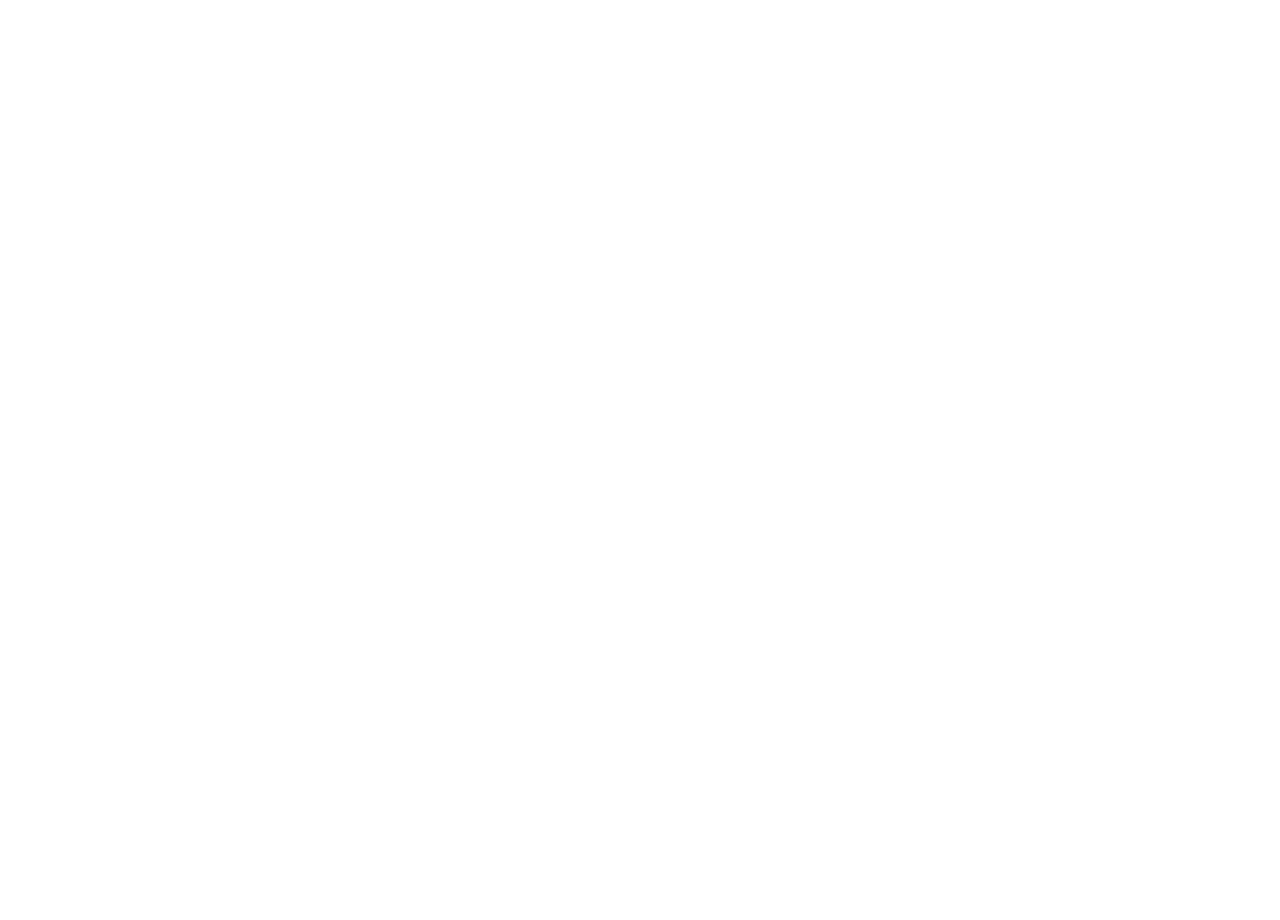
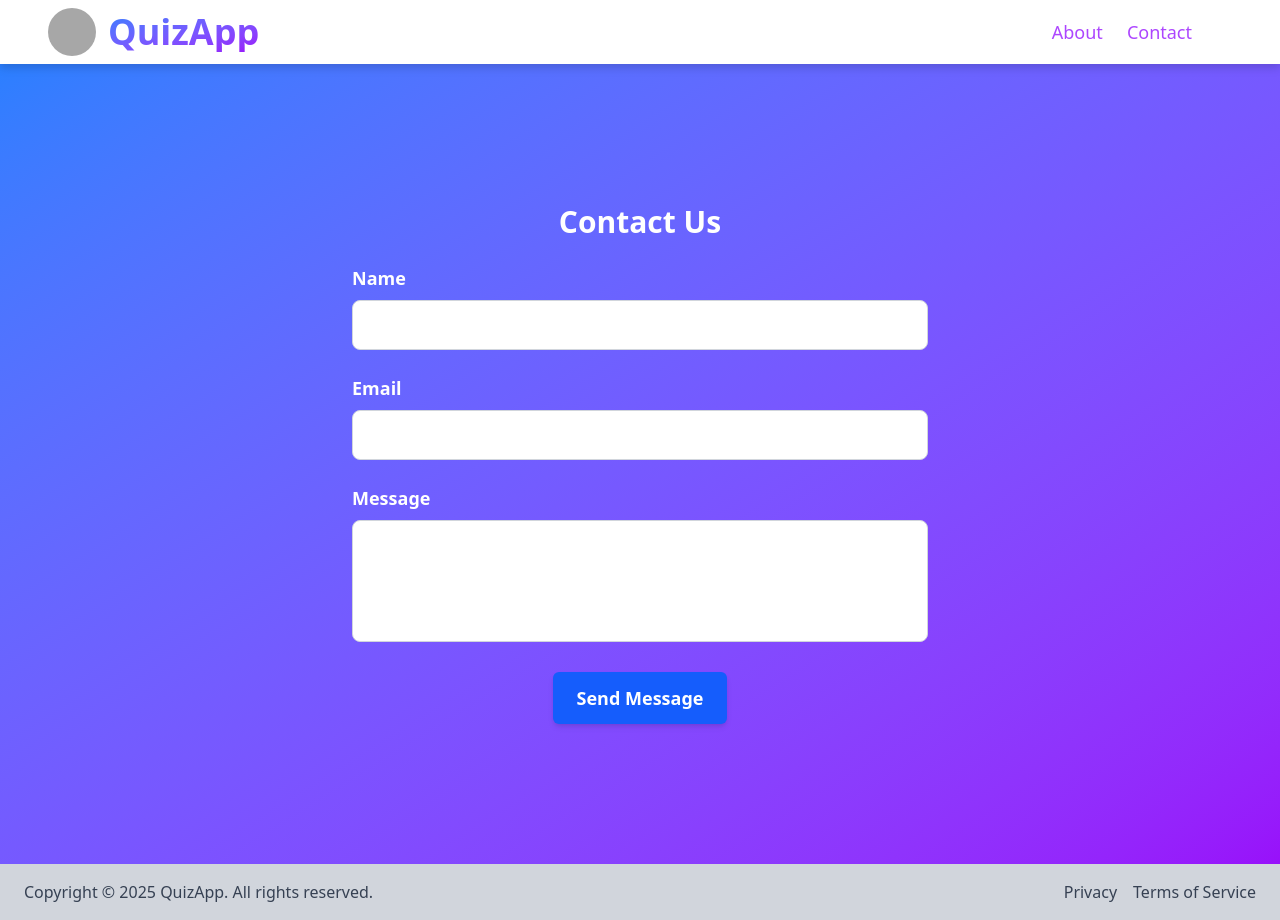
Before and after one commit to Roshan21p/Quiz-App, a React (Vite) app in the folder Frontend/: page /contact in a window 1280 px wide. Before the commit this address had no page. Before the commit the page ends 800 px from the top, so only its background shows below. Built offline with nearby package versions, Linux system fonts and the light colour scheme; grey boxes are pictures that could not be loaded.

Commit message:
Added aboutUs and contactUs page

```diff
--- a/Frontend/package.json
+++ b/Frontend/package.json
@@ -16,6 +16,7 @@
     "react": "^18.3.1",
     "react-confetti": "^6.2.2",
     "react-dom": "^18.3.1",
+    "react-hot-toast": "^2.5.1",
     "react-router-dom": "^7.1.3",
     "tailwindcss": "^4.0.1"
   },
--- a/Frontend/src/App.jsx
+++ b/Frontend/src/App.jsx
@@ -3,6 +3,8 @@
 import Quiz from './Pages/Quiz'
 import Result from './Pages/Result'
 import Review from './Pages/Review'
+import AboutUs from './Pages/AboutUs'
+import ContactUs from './Pages/ContactUs'
 
 function App() {
   return (
@@ -12,6 +14,8 @@
         <Route path="/quiz" element={<Quiz />} />
         <Route path="/result" element={<Result />} />
         <Route path="/review" element={<Review />} />
+        <Route path="/about" element={<AboutUs />} />
+        <Route path="/contact" element={<ContactUs />} />
       </Routes>
     </>
   )
--- a/Frontend/src/Layout/Layout.jsx
+++ b/Frontend/src/Layout/Layout.jsx
@@ -6,18 +6,34 @@
     <div className="flex flex-col">
       {/* Navbar */}
       <nav className="bg-white drop-shadow-lg">
-        <div className=" mx-auto px-2  md:px-12 py-2 flex justify-between items-center">
+        <div className="mx-auto px-2 md:px-12 py-2 flex justify-between items-center">
           {/* Logo & App Name */}
           <Link to="/" className="flex items-center space-x-3">
             <img
               src={QuizLogo}
               alt="Quiz logo"
-              className="w-12 h-12 rounded-full opacity-90"
+              className="w-8 h-8 sm:w-12 sm:h-12 rounded-full opacity-90"
             />
-            <p className="text-4xl font-bold bg-gradient-to-br from-blue-500 to-purple-600 bg-clip-text text-transparent">
+            <p className="text-xl sm:text-4xl font-bold bg-gradient-to-br from-blue-500 to-purple-600 bg-clip-text text-transparent">
               QuizApp
             </p>
           </Link>
+
+          {/* Right-aligned Links (About and Contact) */}
+          <div className="flex space-x-6 sm:mr-10 text-lg">
+            <Link
+              to="/about"
+              className="text-purple-500 hover:text-blue-500 transition-all duration-300"
+            >
+              About
+            </Link>
+            <Link
+              to="/contact"
+              className="text-purple-500 hover:text-blue-500 transition-all duration-300"
+            >
+              Contact
+            </Link>
+          </div>
         </div>
       </nav>
 
@@ -42,4 +58,5 @@
     </div>
   )
 }
+
 export default Layout
--- /dev/null
+++ b/Frontend/src/Pages/AboutUs.jsx
@@ -0,0 +1,48 @@
+import Layout from '../Layout/Layout'
+
+function AboutUs() {
+  return (
+    <Layout>
+      <div className="min-h-screen bg-gradient-to-br from-blue-500 to-purple-600 text-white flex items-center justify-center">
+        <div className="text-lg p-8 w-full sm:w-3/4 lg:w-1/2 space-y-6 bg-opacity-80 rounded-lg">
+          <h1 className="text-3xl font-semibold mb-6 text-center">About Us</h1>
+          <p className="mb-4">
+            Welcome to our quiz application! This quiz has been designed to help
+            users test their knowledge on various topics.
+          </p>
+          <p className="mb-4">
+            Our goal is to provide an interactive and engaging platform for
+            learning. Whether you're here to test your skills, learn something
+            new, or just have fun, we aim to offer a smooth and enjoyable
+            experience.
+          </p>
+          <h2 className="text-2xl font-semibold mt-6 mb-4">How It Works</h2>
+          <ul className="list-disc pl-6 space-y-2">
+            <li>Start the quiz by answering questions one by one.</li>
+            <li>
+              You will have a timer to complete the quiz, so make sure to answer
+              before time runs out!
+            </li>
+            <li>
+              Your score will be calculated based on correct and incorrect
+              answers.
+            </li>
+            <li>
+              Once the quiz is completed, you'll see your result and score.
+            </li>
+          </ul>
+          <h2 className="text-2xl font-semibold mt-6 mb-4">Our Mission</h2>
+          <p>
+            We are passionate about making learning fun and accessible. Our team
+            is dedicated to creating quizzes that challenge users while
+            providing an enjoyable learning experience. We believe in the power
+            of knowledge and strive to deliver high-quality content for users of
+            all levels.
+          </p>
+        </div>
+      </div>
+    </Layout>
+  )
+}
+
+export default AboutUs
--- /dev/null
+++ b/Frontend/src/Pages/ContactUs.jsx
@@ -0,0 +1,113 @@
+import React, { useState } from 'react'
+import Layout from '../Layout/Layout'
+
+function ContactUs() {
+  const [formData, setFormData] = useState({
+    name: '',
+    email: '',
+    message: ''
+  })
+  const [isSubmitting, setIsSubmitting] = useState(false)
+  const [statusMessage, setStatusMessage] = useState('')
+
+  // Handle form input changes
+  const handleChange = (e) => {
+    const { name, value } = e.target
+    setFormData((prevState) => ({
+      ...prevState,
+      [name]: value
+    }))
+  }
+
+  // Handle form submission
+  const handleSubmit = async (e) => {
+    e.preventDefault()
+    setIsSubmitting(true)
+
+    try {
+      await new Promise((resolve) => setTimeout(resolve, 1500)) // Simulated delay
+      setStatusMessage('Your message has been sent successfully!')
+      setFormData({
+        name: '',
+        email: '',
+        message: ''
+      })
+    } catch (error) {
+      setStatusMessage('There was an error sending your message.')
+    } finally {
+      setIsSubmitting(false)
+    }
+  }
+
+  return (
+    <Layout>
+      <div className="min-h-screen bg-gradient-to-br from-blue-500 to-purple-600 text-white flex items-center justify-center">
+        <div className="w-full rounded-lg p-8 sm:w-3/4 lg:w-1/2">
+          <h1 className="text-3xl font-semibold mb-6 text-center">
+            Contact Us
+          </h1>
+          <form onSubmit={handleSubmit} className="space-y-6">
+            <div>
+              <label htmlFor="name" className="block text-lg font-semibold">
+                Name
+              </label>
+              <input
+                type="text"
+                id="name"
+                name="name"
+                value={formData.name}
+                onChange={handleChange}
+                className="w-full p-3 mt-2 rounded-lg border border-gray-300 bg-white text-black focus:outline-none focus:ring-2 focus:ring-blue-500"
+                required
+              />
+            </div>
+            <div>
+              <label htmlFor="email" className="block text-lg font-semibold">
+                Email
+              </label>
+              <input
+                type="email"
+                id="email"
+                name="email"
+                value={formData.email}
+                onChange={handleChange}
+                className="w-full p-3 mt-2 rounded-lg border border-gray-300 bg-white text-black focus:outline-none focus:ring-2 focus:ring-blue-500"
+                required
+              />
+            </div>
+            <div>
+              <label htmlFor="message" className="block text-lg font-semibold">
+                Message
+              </label>
+              <textarea
+                id="message"
+                name="message"
+                value={formData.message}
+                onChange={handleChange}
+                rows="4"
+                className="w-full p-3 mt-2 rounded-lg border border-gray-300 bg-white text-black focus:outline-none resize-none focus:ring-2 focus:ring-blue-500"
+                required
+              ></textarea>
+            </div>
+            <div className="flex justify-center">
+              <button
+                type="submit"
+                className={`px-6 py-3 text-lg font-semibold text-white rounded-md  shadow-md bg-blue-600 hover:bg-blue-700 focus:ring-2 focus:ring-blue-400 transition-all ${isSubmitting ? 'opacity-50 cursor-not-allowed' : 'cursor-pointer'}`}
+                disabled={isSubmitting}
+              >
+                {isSubmitting ? 'Sending...' : 'Send Message'}
+              </button>
+            </div>
+          </form>
+          {statusMessage && (
+            <div className="mt-6 text-center text-lg">
+              <p>{statusMessage}</p>
+            </div>
+          )}
+        </div>
+      </div>
+    </Layout>
+  )
+}
+
+export default ContactUs
--- a/Frontend/src/Pages/Result.jsx
+++ b/Frontend/src/Pages/Result.jsx
@@ -20,7 +20,7 @@
     if (savedProgress) {
       let correctScore = 0,
         wrongScore = 0
-      const totalQues = quizQuestions.length
+      const totalQues = quizQuestions?.length
       correctScore = savedProgress?.score / 4
       wrongScore = totalQues - correctScore
 
@@ -35,7 +35,7 @@
     } else {
       setQuiz({
         score: 0,
-        totalQuestions: quizQuestions.length,
+        totalQuestions: quizQuestions?.length,
         correctAnswers: 0,
         wrongAnswers: 10
       })
@@ -78,7 +78,7 @@
 
         <p className="text-xl mt-2 font-semibold">
           Total Score:{' '}
-          <span className="font-bold text-blue-600">{quiz.score}</span>
+          <span className="font-bold text-blue-600">{quiz?.score}</span>
         </p>
         <p className="text-lg mt-2 font-semibold">
           Total Questions:{' '}
@@ -106,6 +106,14 @@
             📑 Review Answers
           </button>
         </div>
+        <div>
+          <button
+            className="w-full sm:w-auto bg-green-500 px-6 py-3 text-lg font-semibold rounded-lg shadow-md transition-all hover:bg-green-600 cursor-pointer mt-4"
+            onClick={() => navigate('/')}
+          >
+            🏠 Go Back Home
+          </button>
+        </div>
       </div>
     </div>
   )
--- a/Frontend/src/Pages/Review.jsx
+++ b/Frontend/src/Pages/Review.jsx
@@ -25,7 +25,7 @@
   }, [])
 
   function handleNext() {
-    if (quiz.currentQuestionIndex < quiz.questions.length - 1) {
+    if (quiz?.currentQuestionIndex < quiz?.questions?.length - 1) {
       setQuiz((prevState) => ({
         ...prevState,
         currentQuestionIndex: prevState.currentQuestionIndex + 1
@@ -34,7 +34,7 @@
   }
 
   function handlePrev() {
-    if (quiz.currentQuestionIndex > 0) {
+    if (quiz?.currentQuestionIndex > 0) {
       setQuiz((prevState) => ({
         ...prevState,
         currentQuestionIndex: prevState.currentQuestionIndex - 1
@@ -42,7 +42,7 @@
     }
   }
 
-  if (quiz.questions?.length === 0) {
+  if (quiz?.questions?.length === 0) {
     return (
       <div className="text-center text-xl pt-10 bg-gradient-to-br from-blue-500 to-purple-600 min-h-screen">
         Loading Review...
@@ -50,7 +50,7 @@
     )
   }
 
-  const currentQuestion = quiz.questions[quiz.currentQuestionIndex]
+  const currentQuestion = quiz?.questions[quiz?.currentQuestionIndex]
   const userSelectedOption = quiz.selectedAnswers[currentQuestion?.id] // User's selected answer
   const isCorrect = userSelectedOption?.is_correct || false
 
@@ -61,7 +61,7 @@
         {isCorrect && (
           <div className="absolute inset-0 flex  items-center justify-center overflow-hidden">
             <Confetti
-              key={quiz.currentQuestionIndex}
+              key={quiz?.currentQuestionIndex}
               width={window.innerWidth}
               height={window.innerHeight}
               numberOfPieces={300}
@@ -78,7 +78,7 @@
           {/* Display Question */}
           <div className="text-left mb-6">
             <h3 className="text-lg font-semibold">
-              {currentQuestion.description}
+              {currentQuestion?.description}
             </h3>
           </div>
 
--- a/Frontend/src/main.jsx
+++ b/Frontend/src/main.jsx
@@ -1,10 +1,12 @@
 import './index.css'
 import App from './App.jsx'
 import { BrowserRouter } from 'react-router-dom'
+import { Toaster } from 'react-hot-toast'
 import ReactDOM from 'react-dom/client'
 
 ReactDOM.createRoot(document.getElementById('root')).render(
   <BrowserRouter>
     <App />
+    <Toaster />
   </BrowserRouter>
 )
```
Also changed, not shown: Frontend/src/Pages/Quiz.jsx (+17 -9 lines), Frontend/vercel.json, 1 other file (tests, documents, lock files or other folders).
